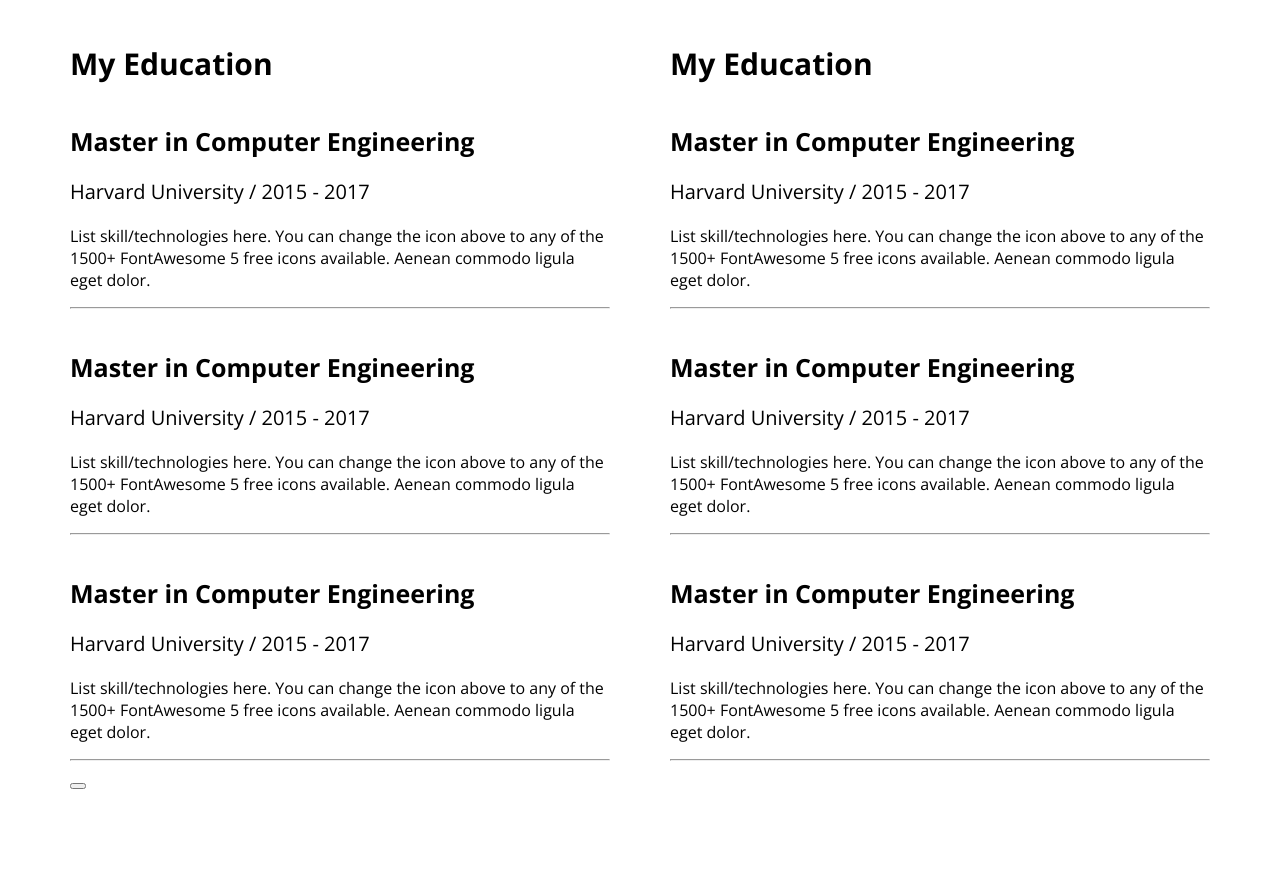
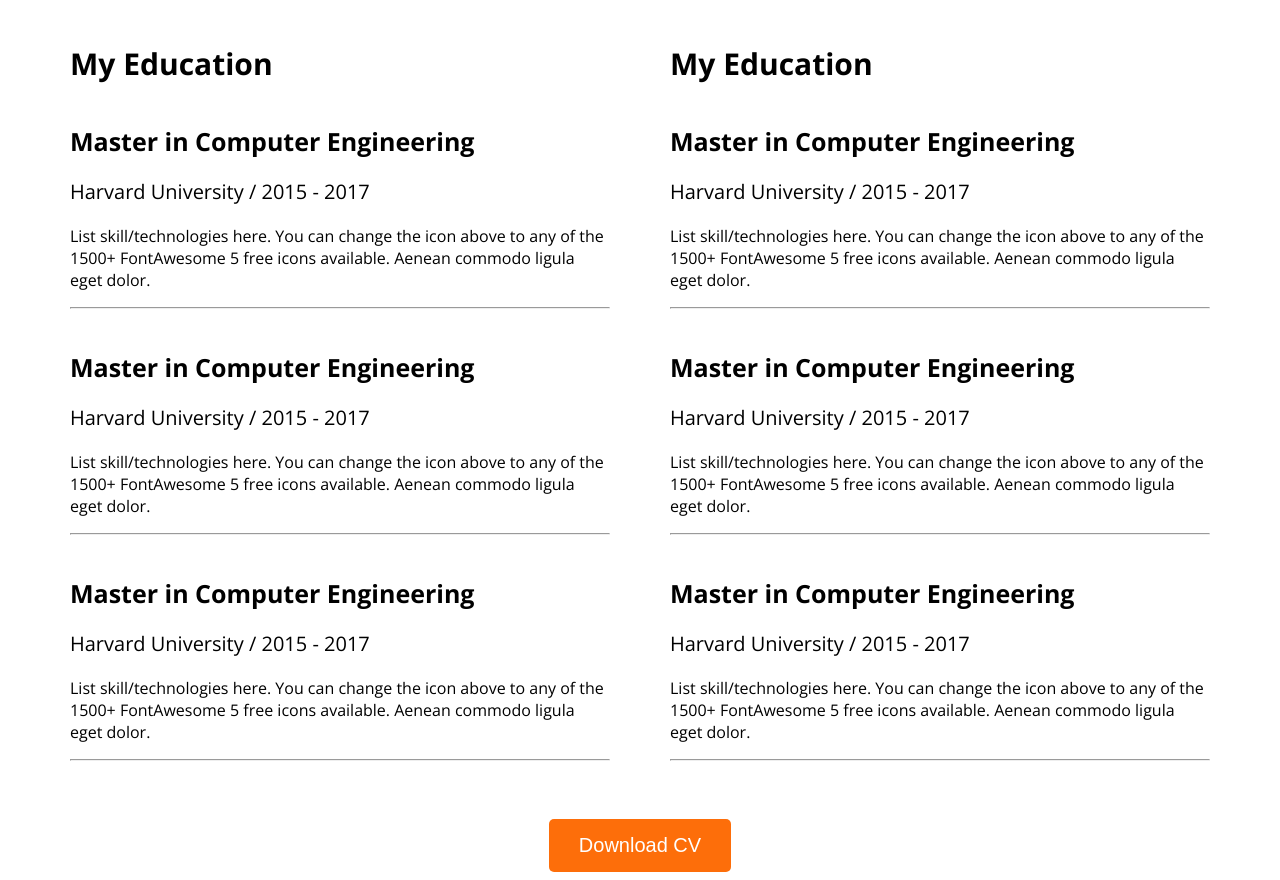
Before and after one commit to SudiptoBaral/portfolio-website, a plain HTML site: page index.html in a window 1280 px wide. Shown: the part 2566-3446 px from the top of the page. Before the commit the page ends 3365 px from the top, so only its background shows below. Drawn offline with nearby package versions, Linux system fonts and the light colour scheme.

Commit message:
added button and change some code

```diff
--- a/index.html
+++ b/index.html
@@ -145,7 +145,9 @@
                 <hr>
             </article>
             </div>
-            <button></button>
+            <div class="button-container">
+                <button class="button1 nav-button">Download CV</button>
+            </div>
         </section>
     </main>
     <footer>
--- a/styles/style.css
+++ b/styles/style.css
@@ -120,6 +120,7 @@ nav li a{
     width: 267px;
     padding: 30px;
     border-radius: 10px;
+    box-shadow: 0px 6px 50px 0px rgb(44, 43, 43);
 
 }
 .article-container{
@@ -154,3 +155,7 @@ nav li a{
     margin-top: 130px;
     margin-bottom: 113px;
 }
+.button-container{
+    text-align: center;
+    margin-top: 50px;
+}
```
